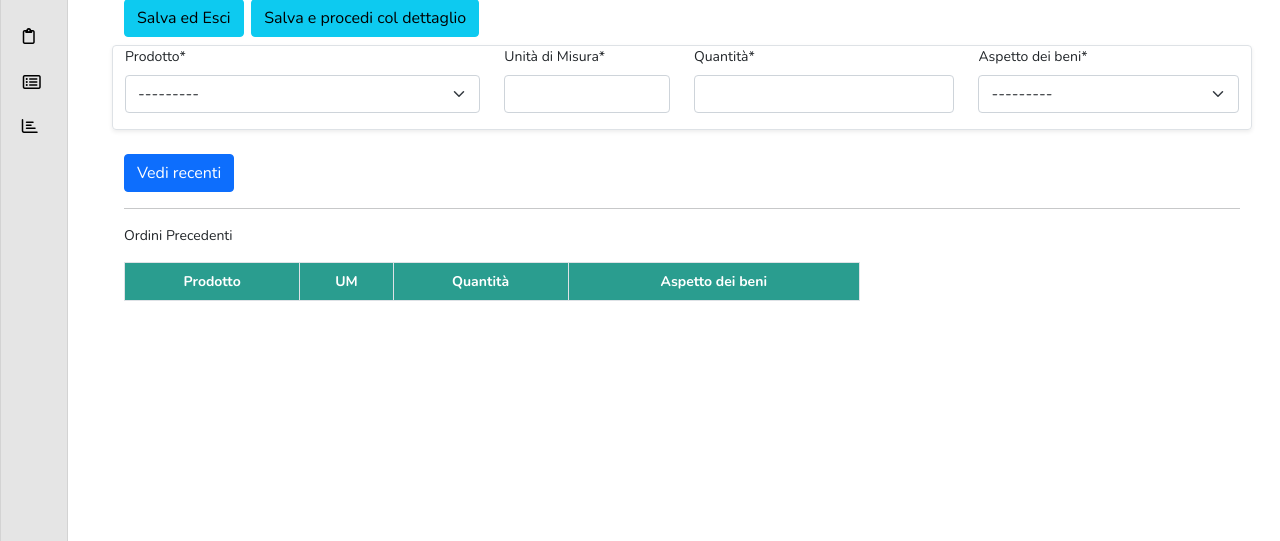
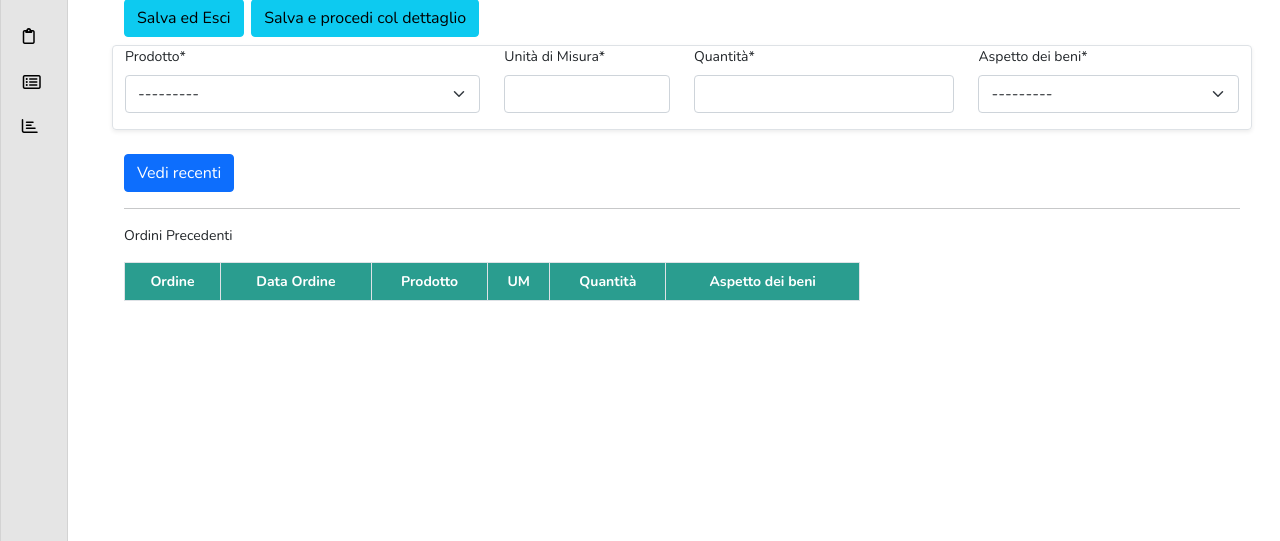
Before and after one commit to r4gtl/e_factoryDjango, a Django app: page /chemicals/update-order/1/add-detail/ in a window 1280 px wide. Shown: the part 164-705 px from the top of the page. Run offline with Django 4.2, Linux system fonts and the light colour scheme; tables that the repository leaves empty hold one stand-in row (values such as "Sample post"); lists and menus that the app fills with data are empty; some libraries are stand-ins or nearby versions.

Commit message:
Recent orders

```diff
--- a/chemicals/templates/chemicals/order_detail.html
+++ b/chemicals/templates/chemicals/order_detail.html
@@ -60,25 +60,27 @@
                         <hr>
                         <p>Ordini Precedenti</p>
                         <!-- Detail Section -->
-                        <div class="row">
-                          <div class="col-md-8">
+                        <div class="row" >
+                          <div class="col-md-8" >
                             <table class="table table-bordered table-striped">
                               <thead>
                                 <tr>
+                                  <th class="text-center">Ordine</th>
+                                  <th class="text-center">Data Ordine</th>
                                   <th class="text-center">Prodotto</th>
                                   <th class="text-center">UM</th>
                                   <th class="text-center">Quantità</th>
                                   <th class="text-center">Aspetto dei beni</th>
                                 </tr>
                               </thead>
-                              <tbody>
-                                {% for detail in order_detail %}
-                                <tr>
+                              <tbody id="recent-box">
+                                <!-- {% for detail in order_detail %}
+                                <tr >
                                   <td class="text-center"><a href="">{{ detail.id_chemical }}</a></td>
                                   <td class="text-center">{{ detail.um }}</td>
                                   <td class="text-center">{{ detail.quantity }}</td>
                                   <td class="text-center">{{ detail.id_packaging_type }}</td>
-                                </tr>
+                                </tr>   -->
                                 {% endfor %}
                               </tbody>
                             </table>
@@ -89,19 +91,24 @@
 
     </div>
 
+    <script src="https://ajax.googleapis.com/ajax/libs/jquery/3.5.1/jquery.min.js"></script>
 <script>
     prev = document.getElementById("previous_page");
     prev.value = document.referrer;
 
+
+
+
 const loadBtn = document.getElementById('load-btn')
 const url = window.location.href + "data/"
+const recentBox = document.getElementById('recent-box')
 
 console.log('Hello World')
 
 
 
 const getData = () => {
-  let idchem=document.querySelector('#id_id_chemical').value
+    let idchem=document.querySelector('#id_id_chemical').value
     $.ajax({
         type: 'GET',
         url: `/chemicals/data/${idchem}/`,
@@ -110,12 +117,25 @@ const getData = () => {
         success: function(response){
             const data = response.data
             console.log('Hello World ce l\'hai fatta')
-            console.log(response)
-        },
+
+            $(recentBox).empty()
+            for (var i = 0; i < data.length; i++){
+                var row = `
+                <tr>
+                <td class="text-center"><a href="">${data[i].id_order}</a></td>
+                <td class="text-center">${data[i].order_date}</td>
+                <td class="text-center">${data[i].id_chemical}</td>
+                <td class="text-center">${data[i].um}</td>
+                <td class="text-center">${data[i].quantity}</td>
+                <td class="text-center">${data[i].id_packaging_type}</td>
+                </tr>
+                `
+            recentBox.innerHTML+=row
+        }},
         error: function(error){
-          console.log("errore")
-          console.log(error)
-          console.log(response)
+
+        console.log(error)
+
         }
 
     })
@@ -125,8 +145,6 @@ const getData = () => {
 loadBtn.addEventListener('click', ()=>{
 
     let idchem=document.querySelector('#id_id_chemical').value
-    console.log('Hello World da pulsante')
-    console.log(idchem)
     getData()
 })
 
--- a/chemicals/views.py
+++ b/chemicals/views.py
@@ -441,14 +441,14 @@ def load_last_orders_view(request, id_chemical):
         for obj in qs:
             item = {
                 'id_detail': obj.id_detail,
-                'id_order': obj.id_order.pk,
-                'id_chemical': obj.id_chemical.pk,
+                'id_order': obj.id_order.n_order,
+                'order_date':obj.id_order.order_date,
+                'id_chemical': obj.id_chemical.description,
                 'um': obj.um,
                 'quantity': obj.quantity,
-                'id_packaging_type': obj.id_packaging_type.pk
+                'id_packaging_type': obj.id_packaging_type.description
             }
             data.append(item)
-        print(data)
         return JsonResponse({'data': data})
 
 
--- a/static/js/main.js
+++ b/static/js/main.js
@@ -1,40 +1,5 @@
-
 
 const date = new Date();
 document.querySelector('.year').innerHTML = date.getFullYear();
 
 $('select').selectpicker();
-
-
-
-const loadBtn = document.getElementById('load-btn')
-
-const loadIdChem = document.getElementById('id_id_chemical')
-
-let idchem=loadIdChem.val();
-console.log('Hello World')
-console.log(idchem)
-
-const getData = () => {
-    $.ajax({
-        type: 'GET',
-        url: `/data/${idchem}/`,
-        success: function(response){
-            console.log('Hello World')
-            console.log(response)
-        }
-
-    })
-}
-
-
-loadBtn.addEventListener('click', ()=>{
-
-    let idchem=loadIdChem.val();
-    console.log('Hello World')
-    console.log(idchem)
-    getData()
-})
-
-
-getData()
```
Also changed, not shown: chemicals/migrations/0017_alter_chemicalorder_delivery_date.py (added), chemicals/migrations/0018_alter_chemicalorderdetail_quantity.py (added).
